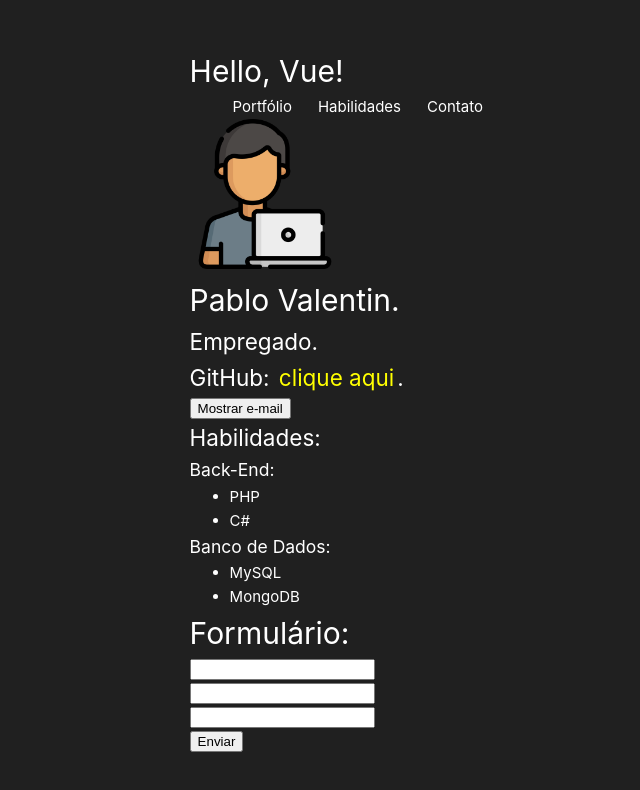
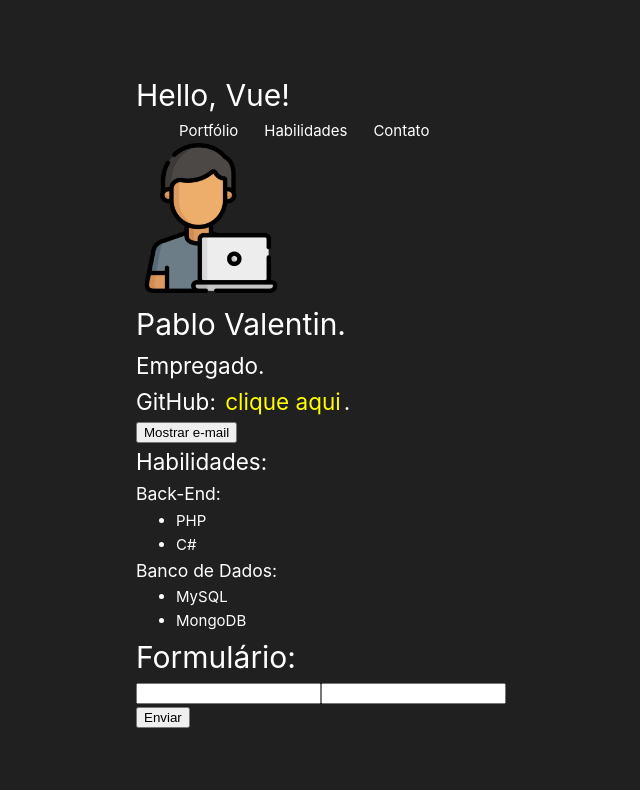
Before and after one commit to PabloValentin94/Conceitos_Vue, a Vue app: page / in a window 1280 px wide. Shown: the top 790 px of the page, without its empty margins (134-774 px from the left). Built offline with nearby package versions, Linux system fonts and the light colour scheme.

Commit message:
Entendendo o conceito de eventos (Events).
Utilizando os eventos @click e @submit no Vue.

```diff
--- a/src/components/Forms.vue
+++ b/src/components/Forms.vue
@@ -1,30 +1,44 @@
 <template>
   <div>
     <h1>Formulário:</h1>
-    <form>
-      <TextInput/>
-      <TextInput/>
-      <TextInput/>
-      <SubmitInput @click="submitForm"/>
+    <form @submit="submitForm($event)">
+      <input type="text" v-model="name" autocomplete="off">
+      <input type="text" v-model="email" autocomplete="off">
+      <SubmitInput/>
     </form>
   </div>
 </template>
 
 <script>
-  import TextInput from "./forms/TextInput.vue"
+  // import TextInput from "./forms/TextInput.vue"
   import SubmitInput from "./forms/SubmitInput.vue"
 
   export default {
     name: "Forms",
 
     components: {
-      TextInput,
+      // TextInput,
       SubmitInput
+    },
+
+    data() {
+      return {
+        name: "",
+        email: ""
+      }
     },
 
     methods: {
       submitForm(e) {
-        e.preventDefault();
+        e.preventDefault(); // Impedindo a recarga do navegador, pois isso vai contra a proposta do Vue.
+
+        const nome = this.name;
+        const email = this.email;
+
+        console.log("Formulário enviado.");
+
+        console.log(`Nome: ${nome}`);
+        console.log(`E-mail: ${email}`);
       }
     }
   }
--- a/src/components/person/Info.vue
+++ b/src/components/person/Info.vue
@@ -40,7 +40,7 @@
         if (this.emailVisibilityOption === "Mostrar") {
           this.emailVisibilityOption = "Ocultar";
         } else {
-          this.emailVisibilityOption = "Mostrar";
+          this.emailVisibilityOption = "Desocultar";
         }
       }
     }
```
